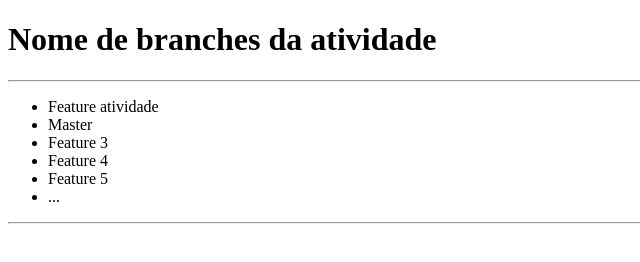
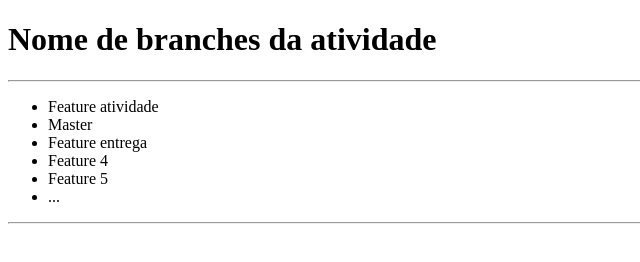
Before and after one commit to renanb12/aulagit, a plain HTML site: page index.html in a window 1280 px wide. Shown: the full height of the page, 0-640 px from the left. Drawn offline with Linux system fonts and the light colour scheme.

Commit message:
Alterei o index.html da feature-entrega

```diff
--- a/index.html
+++ b/index.html
@@ -10,7 +10,7 @@
     <ul>
         <li>Feature atividade</li>
         <li>Master</li>
-        <li>Feature 3</li>
+        <li>Feature entrega</li>
 		<li>Feature 4</li>
 		<li>Feature 5</li>
 		<li>...</li>
```
